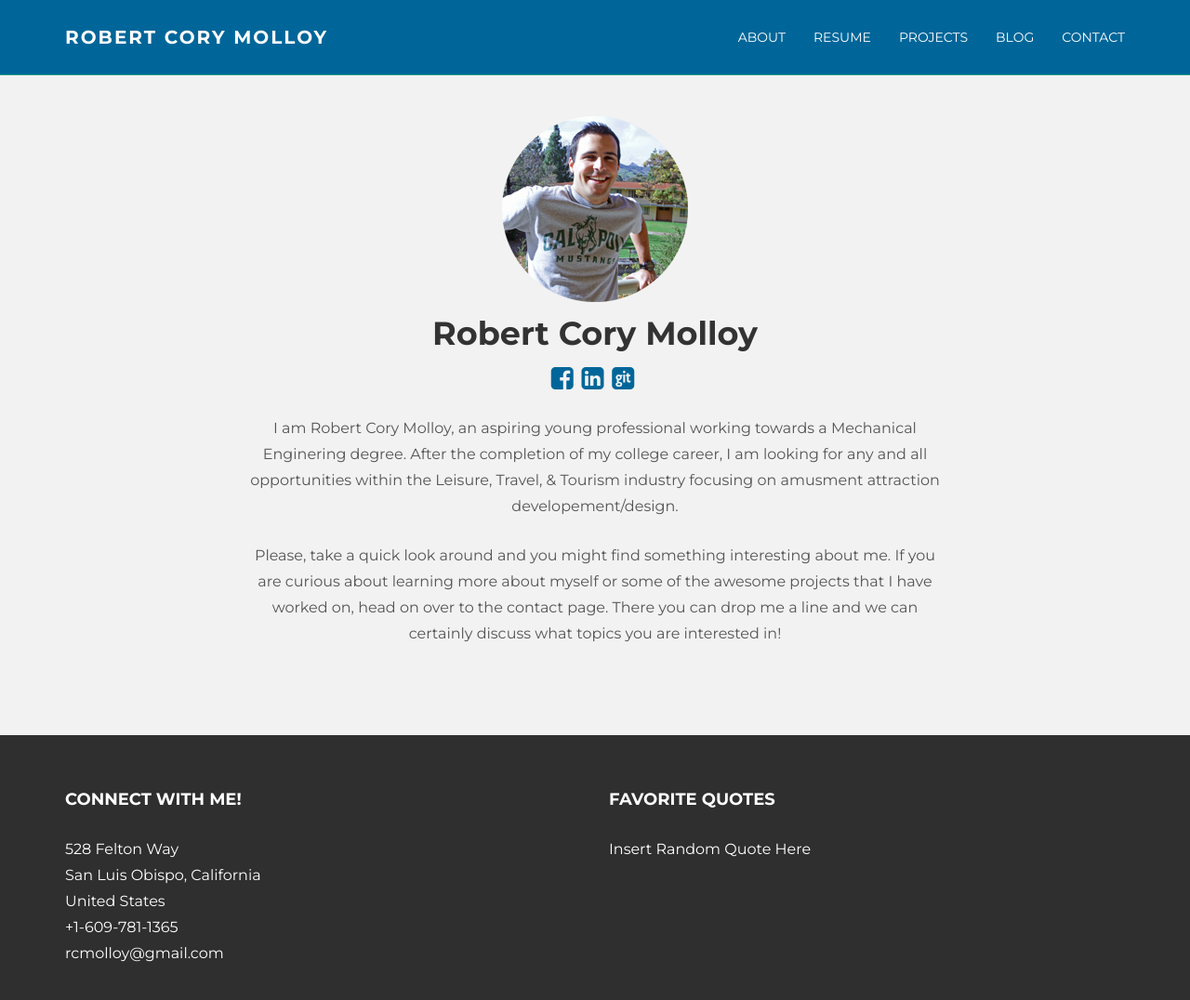
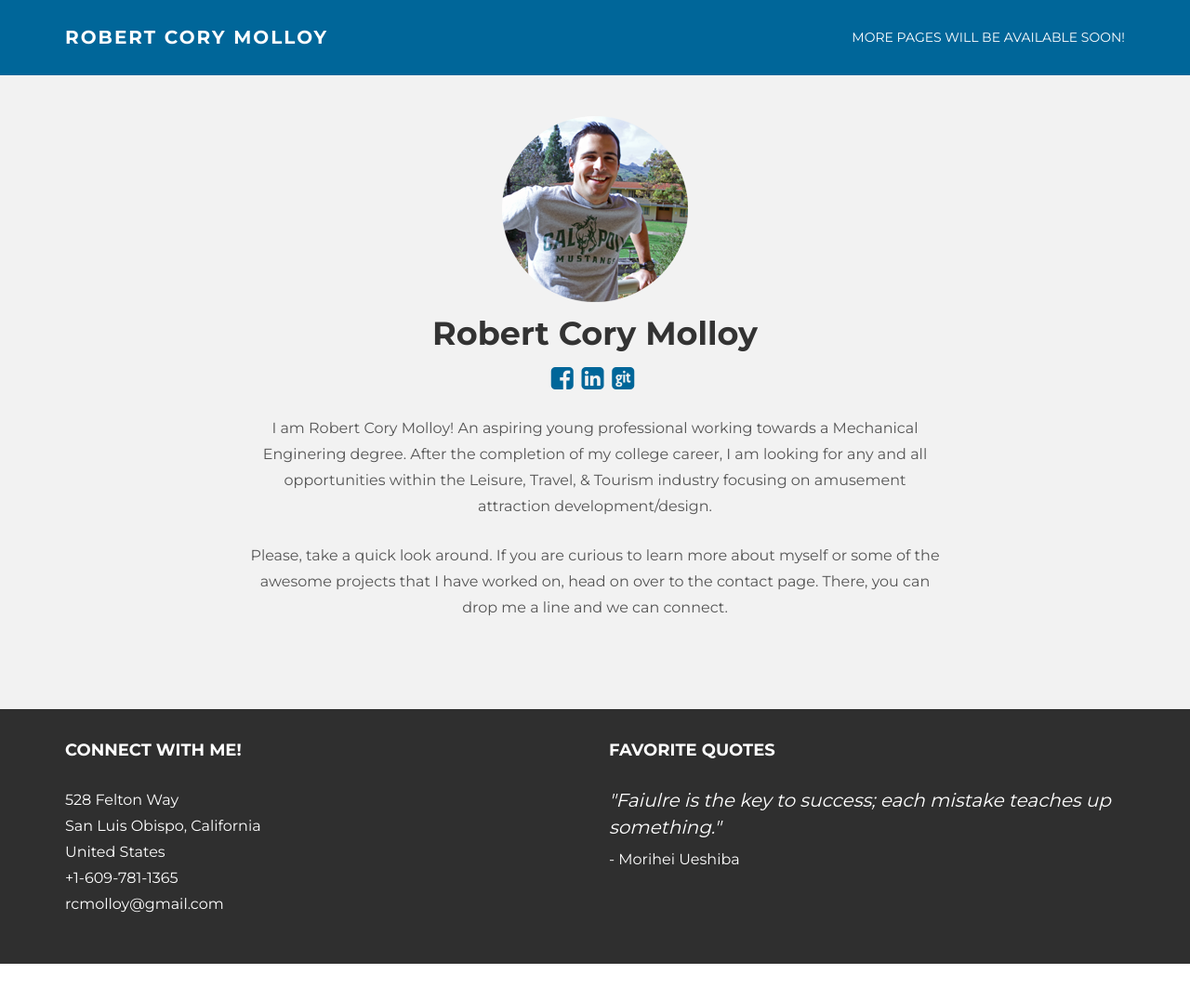
Before and after one commit to rcmolloy/Personal-Website, a plain HTML site: page index.html in a window 1280 px wide. Shown: the whole page at 93% size. After the commit the page ends 1037 px from the top, so only its background shows below. Drawn offline with nearby package versions, Linux system fonts and the light colour scheme.

Commit message:
Update 6: Finally completed most of the index.html page. There may be a few more edits I will make over time but certainly available for FTP upload

```diff
--- a/assets/css/main.css
+++ b/assets/css/main.css
@@ -45,6 +45,19 @@ p {
 .centered {
     text-align: center;
 }
+
+.quote {
+    font-size: 20px;
+    color: #ffffff;
+    font-style: italic;
+}
+
+.author {
+    font-size: 16px;
+    color: #ffffff;
+    padding-top: 10px;
+}
+
 
 /* Links */
 a {
@@ -98,7 +111,7 @@ a:after {
 
 .navbar-inverse {
 	background-color: #006699;
-	border-color: #16a085;
+	border-color: #006699;
 }
 
 .navbar-inverse .navbar-nav > li > a {
@@ -159,8 +172,8 @@ a:after {
 
 #footer {
 	background-color: #2f2f2f;
-	padding-top: 50px;
-	padding-bottom: 50px;
+	padding-top: 25px;
+    padding-bottom: 25px;
 }
 
 #footer p {
--- a/assets/js/favoritequote.js
+++ b/assets/js/favoritequote.js
@@ -7,19 +7,33 @@ Copyright 2014
 
 // Address Quote & Author Array
 
-var quoteauthorarray = [];
+var quote = [];
+var author = [];
 
 // Quote 1
 
-quoteauthorarray [1,1] = "Quote1";
-quoteauthorarray [1,2] = "Author1";
+quote[0] = "Success is when preparation meets opportunity";
+author[0] = "Anonymous";
 
 // Quote 2
 
-quoteauthorarray [2,1] = "Quote2";
-quoteauthorarray [2,2] = "Author2";
+quote[1] = "Life is 10% what happens to you and 90% how you react to it.";
+author[1] = "Charles R. Swindoll";
+
+// Quote 3
+quote[2] = "Faiulre is the key to success; each mistake teaches up something.";
+author[2] = "Morihei Ueshiba";
+
+// Quote 4
+quote[3] = "We keep moving forward, opening new doors, and doing new things, because we're curious and curiousity keeps leading us down new paths.";
+author[3] = "Walt Disney";
 
 // Calculate Random Number
-var calcNumb = Math.floor(Math.random() * quoteauthorarray.length);
+var calcNumb = Math.floor(Math.random() * quote.length);
 
 // Show Quotation
+
+var quoteFinal = quote[calcNumb];
+var authorFinal = author[calcNumb];
+
+//Script Done
--- a/index.html
+++ b/index.html
@@ -27,8 +27,8 @@
 
     <!-- Random Quote Generator Scripts -->
     <script type='text/javascript'>
-        var quote = false;
-        var author = false;
+        var quoteFinal = false;
+        var authorFinal = false;
     </script>
     <script src="assets/js/favoritequote.js"></script>
 
@@ -54,11 +54,14 @@
         </div>
         <div class="navbar-collapse collapse">
             <ul class="nav navbar-nav navbar-right">
+                <li><a href"#">More Pages will be available soon!</a></li>
+                <!--Comment out until pages become available
                 <li><a href="about.html">About</a></li>
                 <li><a href="work.html">Resume</a></li>
                 <li><a href="projects.html">Projects</a></li>
                 <li><a href="blog.html">Blog</a></li>
                 <li><a href="contact.html">Contact</a></li>
+                -->
           </ul>
         </div><!--/.nav-collapse -->
       </div>
@@ -76,8 +79,8 @@
                             <a class="single-icon" target="_blank" href="https://www.linkedin.com/in/robertcorymolloy"><i class="fa fa-linkedin-square fa-2x"></i></a>
                             <a class="single-icon" target="_blank" href="https://www.github.com/rcmolloy"><i class="fa fa-git-square fa-2x"></i></a>
                     </div><!-- /top-icons -->
-					<p>I am Robert Cory Molloy, an aspiring young professional working towards a Mechanical Enginering degree. After the completion of my college career, I am looking for any and all opportunities within the Leisure, Travel, & Tourism industry focusing on amusment attraction developement/design.</p>
-					<p>Please, take a quick look around and you might find something interesting about me. If you are curious about learning more about myself or some of the awesome projects that I have worked on, head on over to the contact page. There you can drop me a line and we can certainly discuss what topics you are interested in!</p>
+					<p>I am Robert Cory Molloy! An aspiring young professional working towards a Mechanical Enginering degree. After the completion of my college career, I am looking for any and all opportunities within the Leisure, Travel, & Tourism industry focusing on amusement attraction development/design.</p>
+					<p>Please, take a quick look around. If you are curious to learn more about myself or some of the awesome projects that I have worked on, head on over to the contact page. There, you can drop me a line and we can connect.</p>
 
 			</div><!-- /col-lg-8 -->
 			</div><!-- /row -->
@@ -102,7 +105,8 @@
 
 				<div class="col-lg-6">
 					<h4>Favorite Quotes</h4>
-					<p>Insert Random Quote Here</p>
+                    <div class="quote">"<script type="text/javascript">document.write(quoteFinal);</script>"</div>
+                    <div class="author">- <script type="text/javascript">document.write(authorFinal);</script></div>
                 </div><!-- /col-lg-4 -->
 
 			</div>
```
Also changed, not shown: 4 other files. Lines whose indentation alone changed are shown as unchanged.
